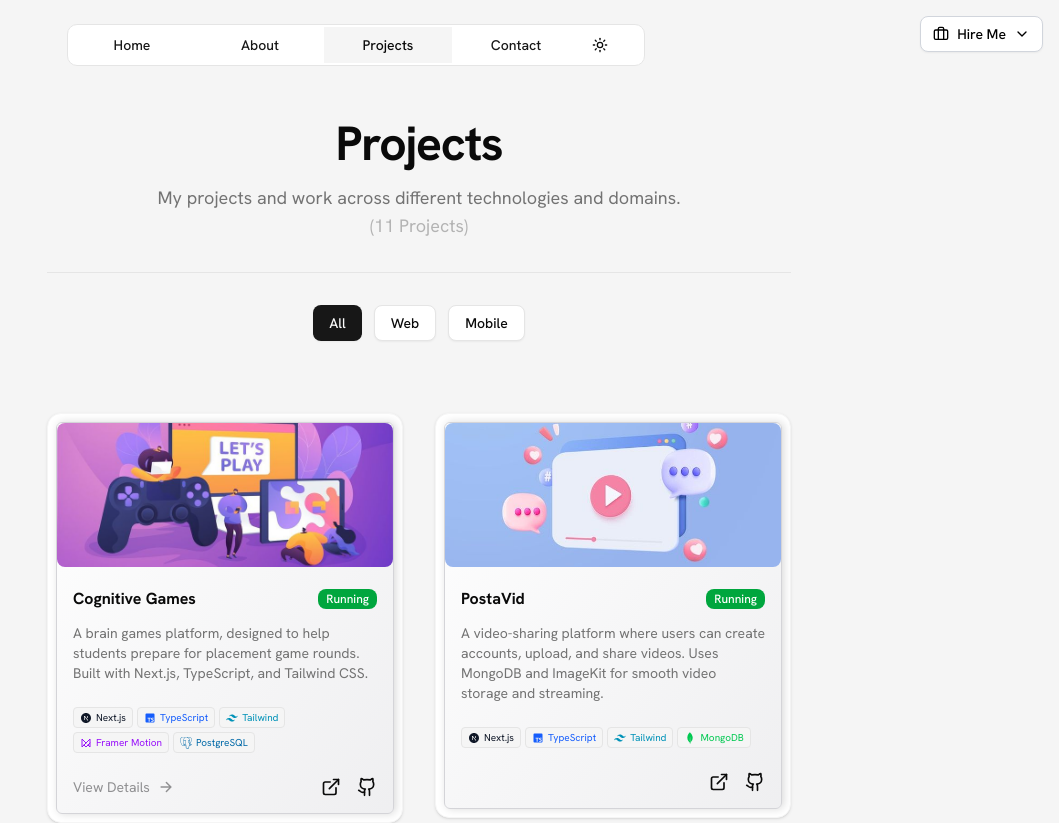
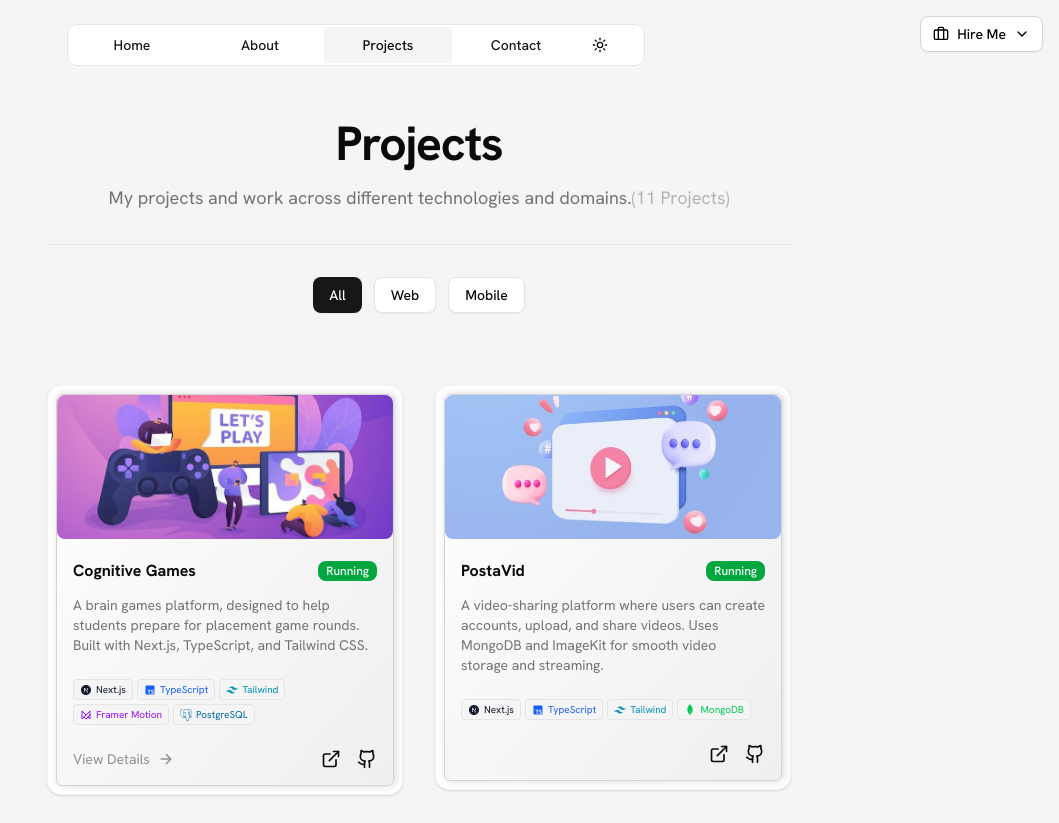
Before and after one commit to NishulDhakar/Portfolio, a Next.js app: page /projects in a window 1280 px wide. Shown: the top 823 px of the page, without its empty margins (221-1280 px from the left). Built offline with nearby package versions, Linux system fonts and the light colour scheme.

Commit message:
update project page

```diff
--- a/src/app/projects/page.tsx
+++ b/src/app/projects/page.tsx
@@ -33,22 +33,19 @@ export default function ProjectsPage({
 
   return (
     <Container className={containerClassName}>
-      {/* Only show heading when NOT limited (full Projects page) */}
       {!limit && (
         <>
-
           <div className="text-center space-y-4 mt-6">
             <h1 className={titleClassName}>Projects</h1>
-            <p className="text-muted-foreground mx-auto max-w-2xl text-lg">
-            My projects and work across different technologies and domains.
-             <p className="opacity-50">(11 Projects)</p>
-            </p>
+            <div className="text-muted-foreground mx-auto max-w-2xl text-lg">
+              My projects and work across different technologies and domains.
+              <span className="opacity-50">(11 Projects)</span>
+            </div>
           </div>
           <Separator className="my-8" />
         </>
       )}
 
-      {/* Filters (also hide on home if you want) */}
       {showFilter && !limit && (
         <div className="flex flex-wrap justify-center gap-3 mb-6">
           {types.map((t) => (
@@ -63,7 +60,6 @@ export default function ProjectsPage({
         </div>
       )}
 
-      {/* Projects Grid */}
       <div className={gridClassName}>
         {displayedProjects.map((project, index) => (
           <ProjectCard key={index} {...project} />
```
Also changed, not shown: 1 other file (tests, documents, lock files or other folders).
